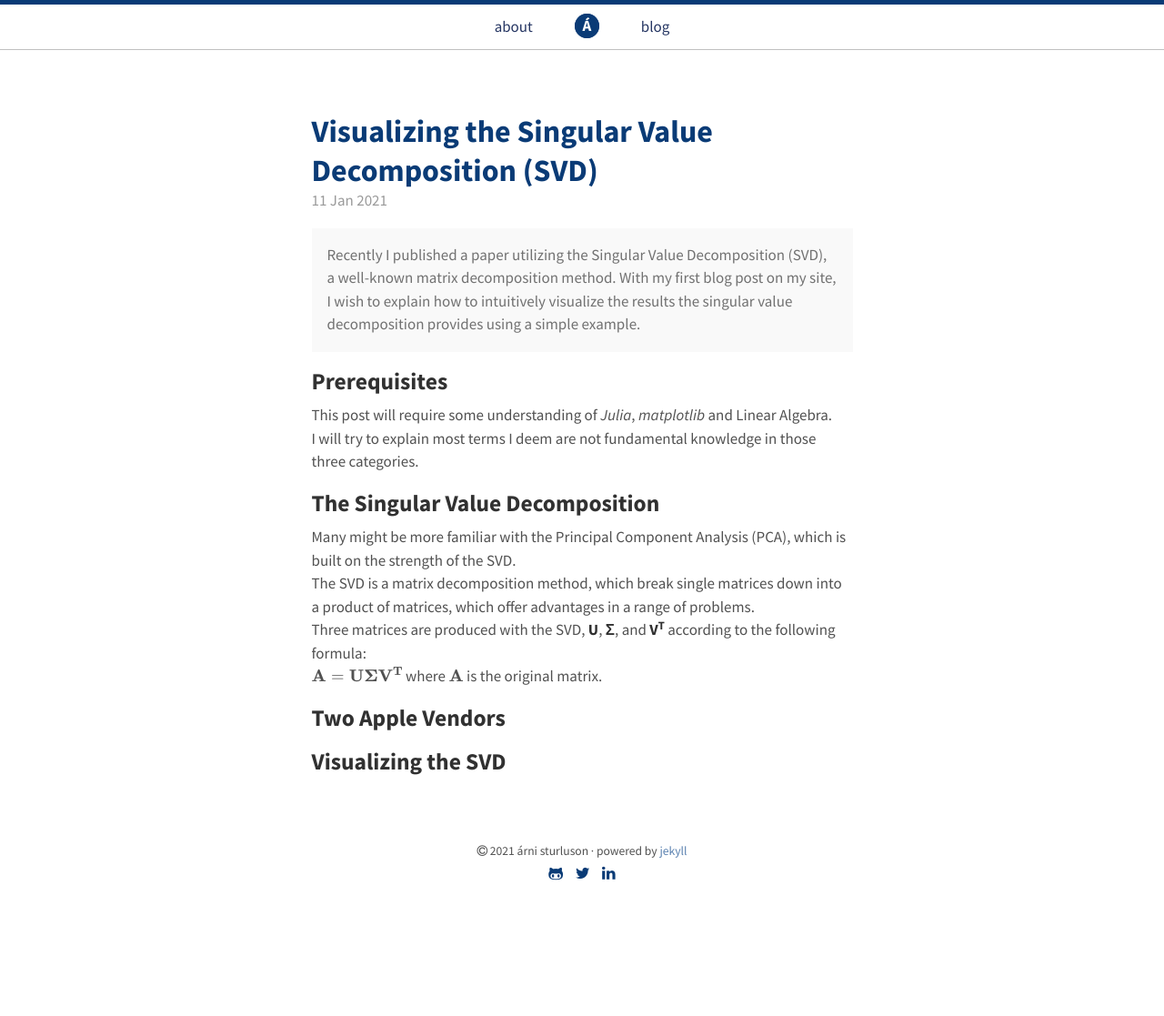
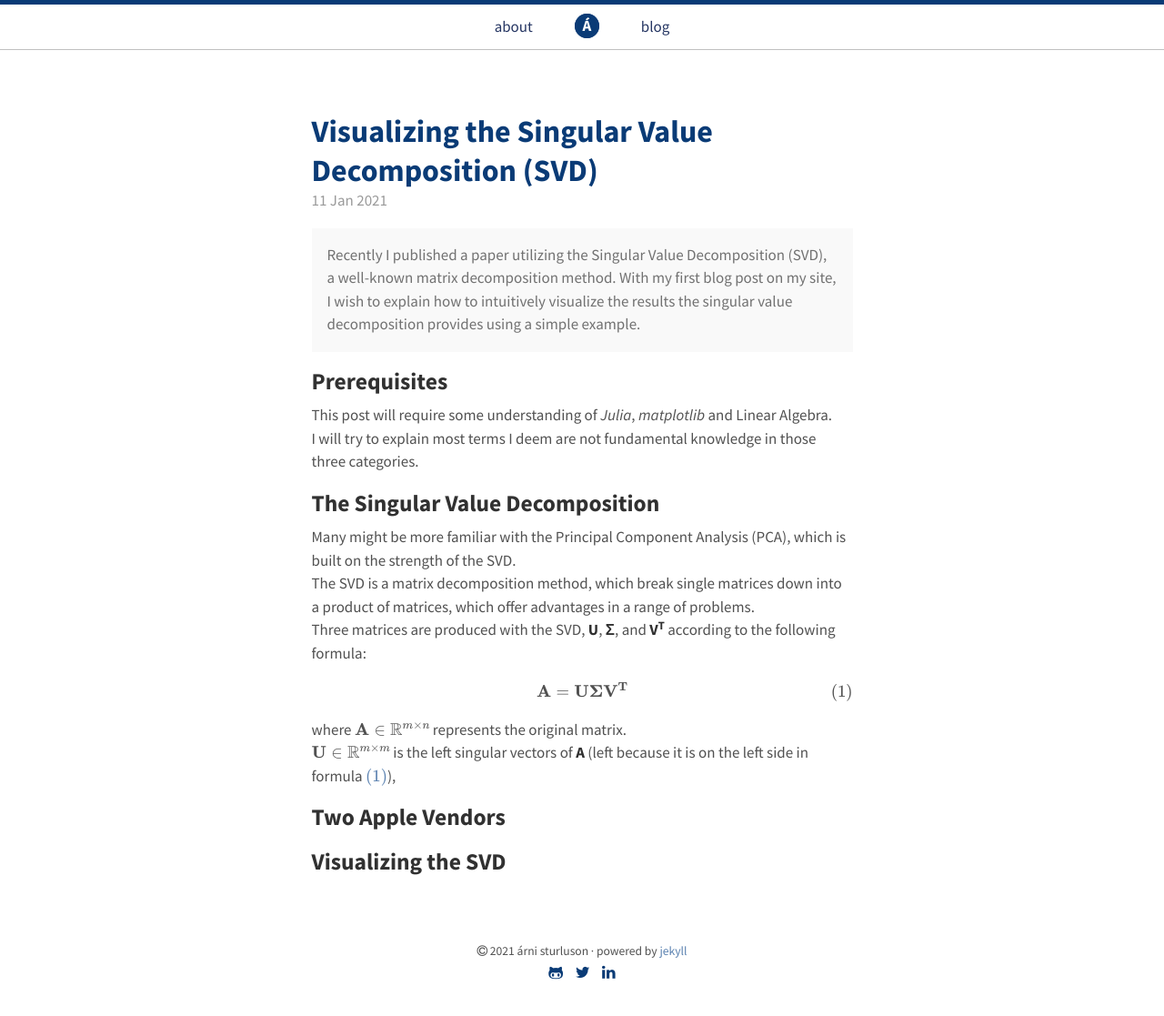
Before and after one commit to Surluson/Surluson.github.io, a Jekyll site: the page built from blog/_posts/2021-01-11-visualizing-svd.md, in a window 1280 px wide. Shown: the whole page at 91% size. Built offline with Jekyll 4.4.1, drawn with Linux system fonts in a browser that asks for light colours; formulas are drawn with MathJax 3; before the commit the page ends 1007 px from its top, so only the background shows below that.

Commit message:
got equation numbering to work

```diff
--- a/blog/_posts/2021-01-11-visualizing-svd.md
+++ b/blog/_posts/2021-01-11-visualizing-svd.md
@@ -24,8 +24,12 @@ I will try to explain most terms I deem are not fundamental knowledge in those t
 Many might be more familiar with the Principal Component Analysis (PCA), which is built on the strength of the SVD.
 The SVD is a matrix decomposition method, which break single matrices down into a product of matrices, which offer advantages in a range of problems.
 Three matrices are produced with the SVD, **U**, **&Sigma;**, and **V<sup>T</sup>** according to the following formula:
-$$\mathbf{A} = \mathbf{U\Sigma V^T}$$
-where \\(\mathbf{A}\\) is the original matrix.
+\begin{equation}
+    \label{eq:svd}
+    \mathbf{A} = \mathbf{U\Sigma V^T}
+\end{equation}
+where \\(\mathbf{A} \in \mathbb{R}^{m \times n}\\) represents the original matrix.
+\\(\mathbf{U} \in \mathbb{R}^{m \times m}\\) is the left singular vectors of **A** (left because it is on the left side in formula \eqref{eq:svd}),
 
 ## Two Apple Vendors
 
```
Also changed, not shown: _includes/head.html (+7 -3 lines).
